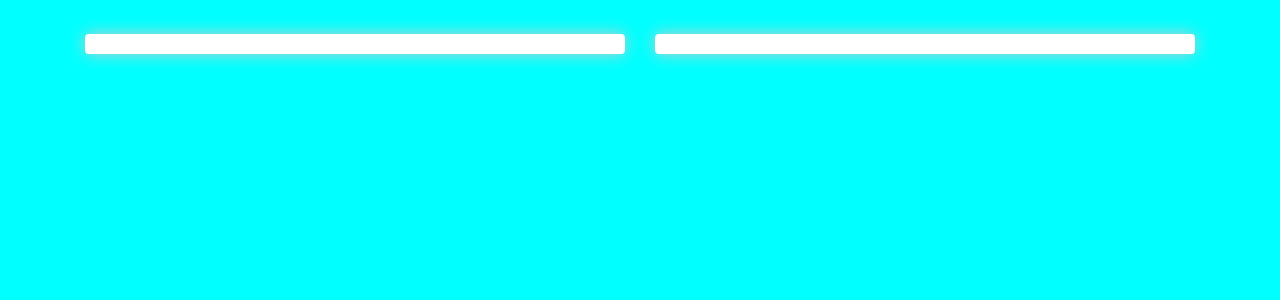
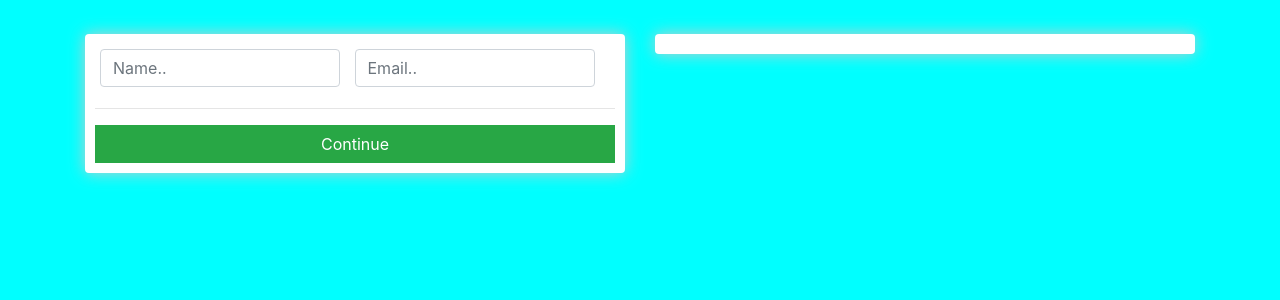
Before and after one commit to FGacheru/shop, a Django app: page /checkout/ in a window 1280 px wide. Shown: the part 57-357 px from the top of the page. Run offline with Django 3.2, Linux system fonts and the light colour scheme; some libraries are stand-ins or nearby versions.

Commit message:
add user info form

```diff
--- a/eDuka/templates/all-store/checkout.html
+++ b/eDuka/templates/all-store/checkout.html
@@ -4,7 +4,21 @@
 <div class="row">
     <div class="col-lg-6">
         <div class="box-element" id="form-wrapper">
+            <form id="form">
+                <div id="user-info">
+                    <div class="form-field">
+                        <input required class="form-control" type="text" name="name" placeholder="Name..">
+                    </div>
+                    <div class="form-field">
+                        <input required class="form-control" type="email" name="email" placeholder="Email..">
+                    </div>
+                </div>
 
+
+
+                <hr>
+                <input id="form-button" class="btn btn-success btn-block" type="submit" value="Continue">
+            </form>
         </div>
 
     </div>
--- a/virtual/pyvenv.cfg
+++ b/virtual/pyvenv.cfg
@@ -1,3 +1,3 @@
 home = /usr/bin
 include-system-site-packages = false
-version = 3.8.5
+version = 3.6.9
```
Also changed, not shown: 15 other files.
